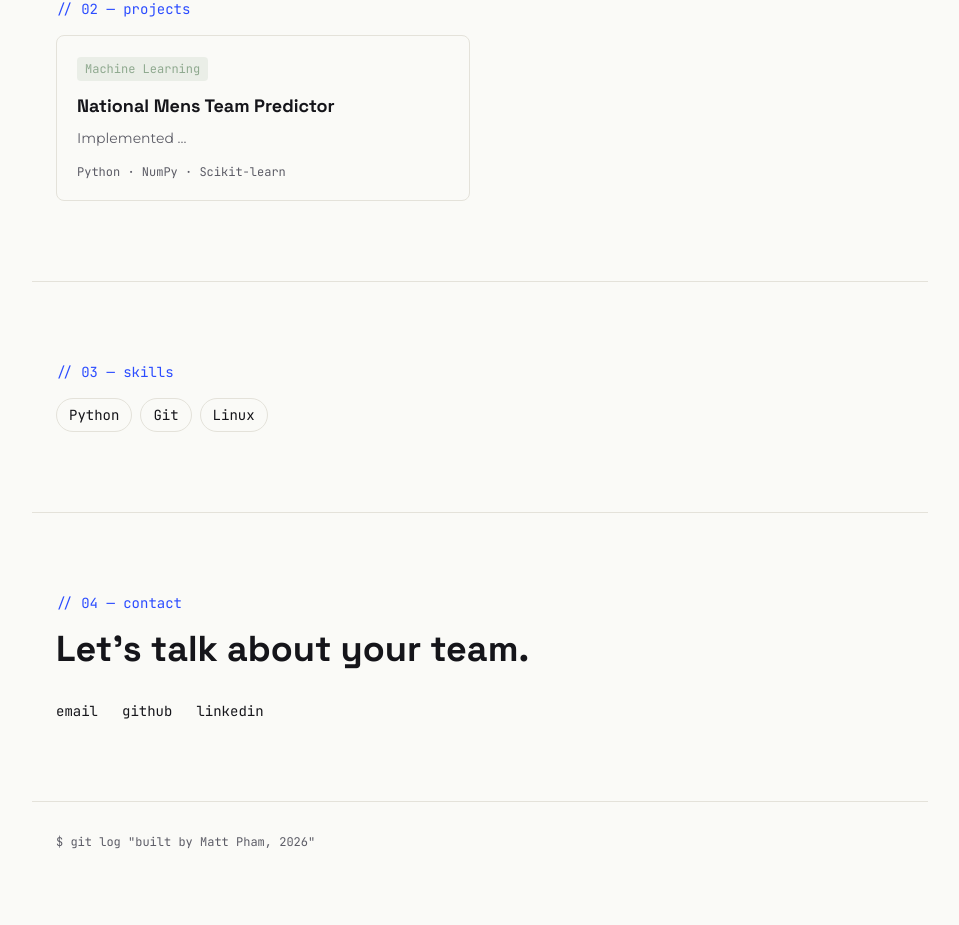
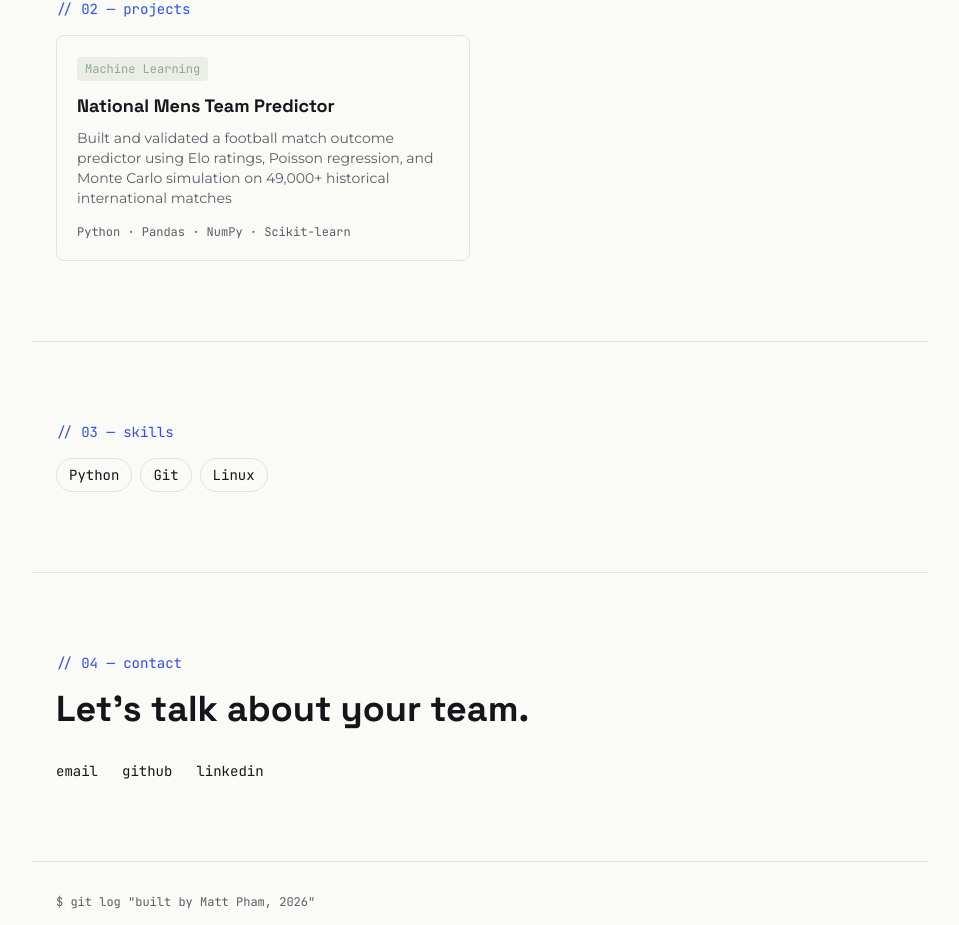
Before and after one commit to matthewphamm/my-portfolio, a React (Vite) app: page / in a window 1280 px wide. Shown: the part 1077-2002 px from the top of the page, without its empty margins (160-1119 px from the left). Before the commit the page ends 1959 px from the top, so only its background shows below. Built offline with nearby package versions, Linux system fonts and the light colour scheme.

Commit message:
Add description to my project

```diff
--- a/src/data/projects.js
+++ b/src/data/projects.js
@@ -3,8 +3,8 @@ export const projects = [
         id: "soccer-predictor",
         title: "National Mens Team Predictor",
         tag: "Machine Learning",
-        description: "Implemented ...",
-        stack: ["Python", "NumPy", "Scikit-learn"],
+        description: "Built and validated a football match outcome predictor using Elo ratings, Poisson regression, and Monte Carlo simulation on 49,000+ historical international matches",
+        stack: ["Python", "Pandas", "NumPy", "Scikit-learn"],
         link: "https://github.com/matthewphamm/national-mens-team-predictor"
     }
 ];
```
